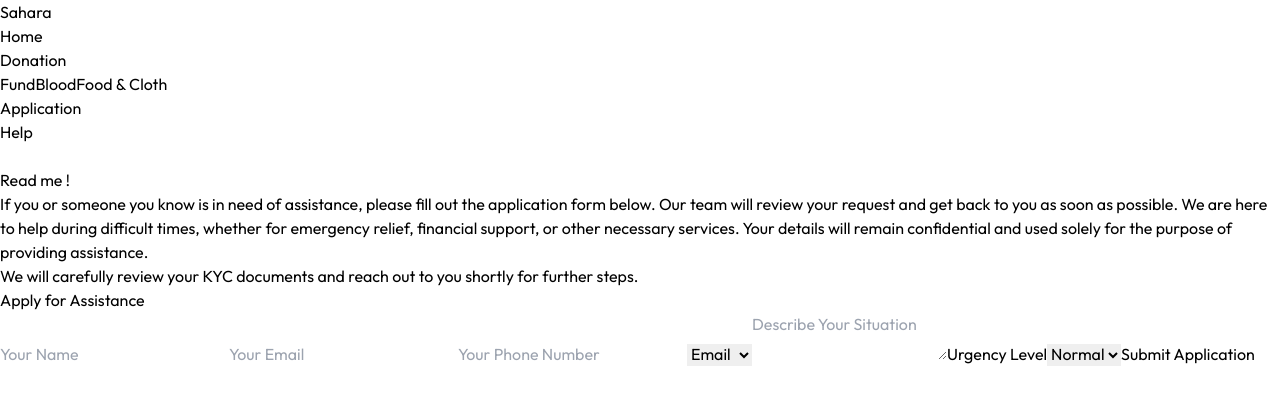
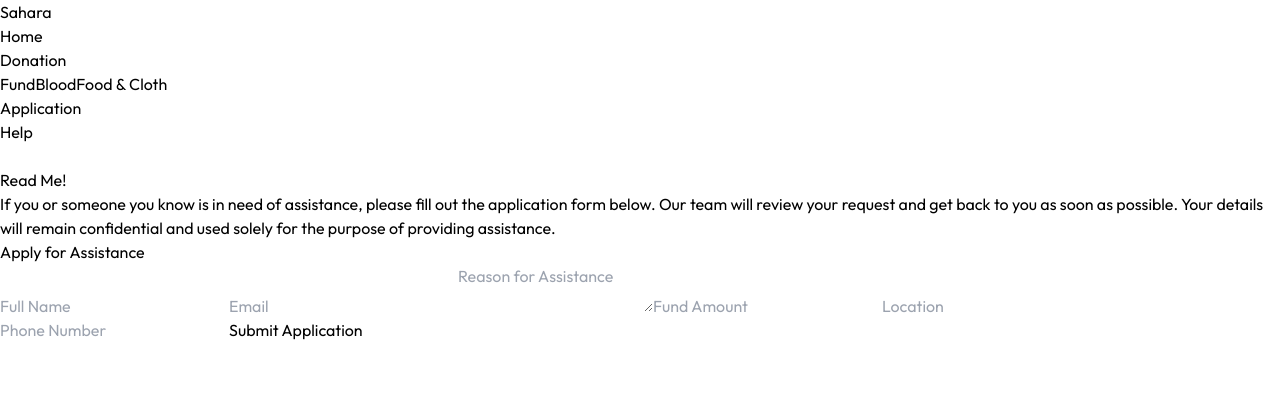
Before and after one commit to sagar2000000/Sahara, a React (Vite) app in the folder frontend/: page /application in a window 1280 px wide. Shown: the top 404 px of the page. Built offline with nearby package versions, Linux system fonts and the light colour scheme.

Commit message:
application changed

```diff
--- a/frontend/src/components/Application.jsx
+++ b/frontend/src/components/Application.jsx
@@ -3,10 +3,10 @@ import React, { useState } from "react";
 const Application = () => {
   const [name, setName] = useState("");
   const [email, setEmail] = useState("");
-  const [message, setMessage] = useState("");
+  const [reason, setReason] = useState("");
+  const [fundAmount, setFundAmount] = useState("");
+  const [location, setLocation] = useState("");
   const [phone, setPhone] = useState("");
-  const [contactMethod, setContactMethod] = useState("email");
-  const [urgency, setUrgency] = useState("normal");
   const [isLoading, setIsLoading] = useState(false);
   const [formStatus, setFormStatus] = useState("");
 
@@ -27,21 +27,16 @@ const Application = () => {
     <section id="application" className="bg-gray-50 py-16 px-6">
       <div className="container mx-auto flex flex-col lg:flex-row items-center justify-between gap-5 px-5">
         {/* Description Section */}
-        <div className="lg:w-5/12 text-center lg:text-left ">
+        <div className="lg:w-5/12 text-center lg:text-left">
           <h2 className="text-3xl md:text-4xl font-bold text-[#b17457] mb-6">
-            Read me !
+            Read Me!
           </h2>
           <p className="text-lg text-gray-700 mb-8">
             If you or someone you know is in need of assistance, please fill out
             the application form below. Our team will review your request and
-            get back to you as soon as possible. We are here to help during
-            difficult times, whether for emergency relief, financial support, or
-            other necessary services. Your details will remain confidential and
-            used solely for the purpose of providing assistance.
-          </p>
-          <p className="text-lg text-gray-700 mb-8">
-            We will carefully review your KYC documents and reach out to you
-            shortly for further steps.
+            get back to you as soon as possible. Your details will remain
+            confidential and used solely for the purpose of providing
+            assistance.
           </p>
         </div>
 
@@ -56,7 +51,7 @@ const Application = () => {
           <form onSubmit={handleSubmit}>
             <input
               type="text"
-              placeholder="Your Name"
+              placeholder="Full Name"
               value={name}
               onChange={(e) => setName(e.target.value)}
               className="w-full p-3 mb-4 border border-gray-300 rounded-lg"
@@ -64,49 +59,44 @@ const Application = () => {
             />
             <input
               type="email"
-              placeholder="Your Email"
+              placeholder="Email"
               value={email}
               onChange={(e) => setEmail(e.target.value)}
               className="w-full p-3 mb-4 border border-gray-300 rounded-lg"
               required
             />
+            <textarea
+              placeholder="Reason for Assistance"
+              value={reason}
+              onChange={(e) => setReason(e.target.value)}
+              className="w-full p-3 mb-4 border border-gray-300 rounded-lg"
+              required
+            ></textarea>
+            <input
+              type="number"
+              placeholder="Fund Amount"
+              value={fundAmount}
+              onChange={(e) => setFundAmount(e.target.value)}
+              className="w-full p-3 mb-4 border border-gray-300 rounded-lg"
+              required
+            />
+            <input
+              type="text"
+              placeholder="Location"
+              value={location}
+              onChange={(e) => setLocation(e.target.value)}
+              className="w-full p-3 mb-4 border border-gray-300 rounded-lg"
+              required
+            />
             <input
               type="tel"
-              placeholder="Your Phone Number"
+              placeholder="Phone Number"
               value={phone}
               onChange={(e) => setPhone(e.target.value)}
               className="w-full p-3 mb-4 border border-gray-300 rounded-lg"
               pattern="[0-9]{10}"
               required
             />
-            <select
-              value={contactMethod}
-              onChange={(e) => setContactMethod(e.target.value)}
-              className="w-full p-3 mb-4 border border-gray-300 rounded-lg"
-            >
-              <option value="email">Email</option>
-              <option value="phone">Phone</option>
-            </select>
-            <textarea
-              placeholder="Describe Your Situation"
-              value={message}
-              onChange={(e) => setMessage(e.target.value)}
-              className="w-full p-3 mb-4 border border-gray-300 rounded-lg"
-              required
-            ></textarea>
-            <label htmlFor="urgency" className="text-left block mb-2">
-              Urgency Level
-            </label>
-            <select
-              id="urgency"
-              value={urgency}
-              onChange={(e) => setUrgency(e.target.value)}
-              className="w-full p-3 mb-4 border border-gray-300 rounded-lg"
-            >
-              <option value="normal">Normal</option>
-              <option value="urgent">Urgent</option>
-              <option value="critical">Critical</option>
-            </select>
             <button
               type="submit"
               className="w-full py-3 bg-[#b17457] text-white rounded-lg hover:bg-[#9c644a] transition duration-300"
```
